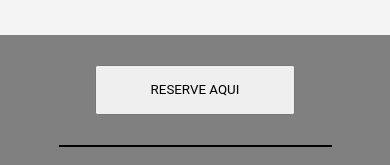
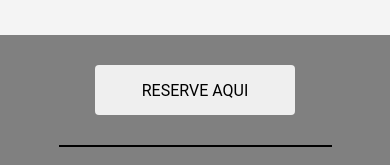
Before and after one commit to CaioLima96/projetoModulo05, a React (Create React App) app: page / in a window 390 px wide. Shown: the part 2291-2456 px from the top of the page. Built offline with nearby package versions, Linux system fonts and the light colour scheme; a web font is replaced by a local one.

Commit message:
FEAT: responsividade do menu ReserveAquiBtn no footer

```diff
--- a/src/components/global/Footer/Index.js
+++ b/src/components/global/Footer/Index.js
@@ -1,4 +1,5 @@
 import React from "react";
+import { RerserveAquiBtn } from "../ReserveAquiBtn/Index";
 
 import './Index.css'
 
@@ -10,7 +11,7 @@ class Footer extends React.Component {
 
                 <div class="footerContent">
 
-                    <button>RESERVE AQUI</button>
+                    <RerserveAquiBtn/>
 
                     <div class="divBar"></div>
 
--- a/src/components/global/Header/Index.css
+++ b/src/components/global/Header/Index.css
@@ -59,6 +59,10 @@ header {
 
         margin: 0;
         background-color: #333333 !important;
-        padding: 0.625rem 0;
+        padding: 0.625rem 1rem;
+    }
+
+    #navBarLista li {
+        margin: 0 0 0.688rem 0;
     }
 }
```
